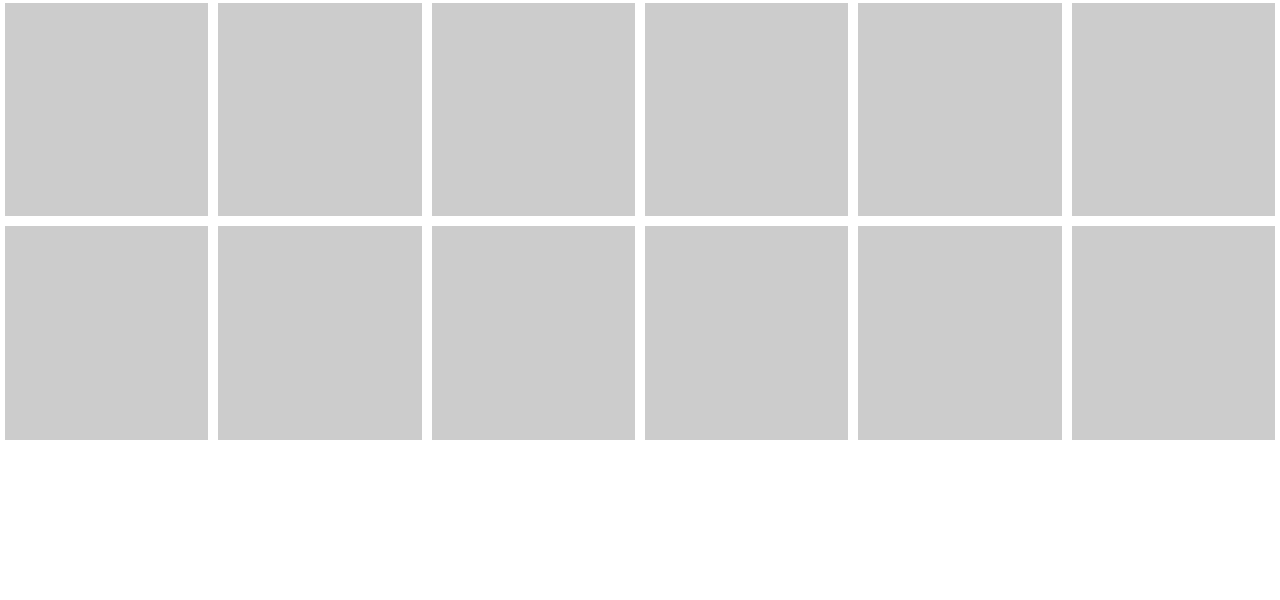
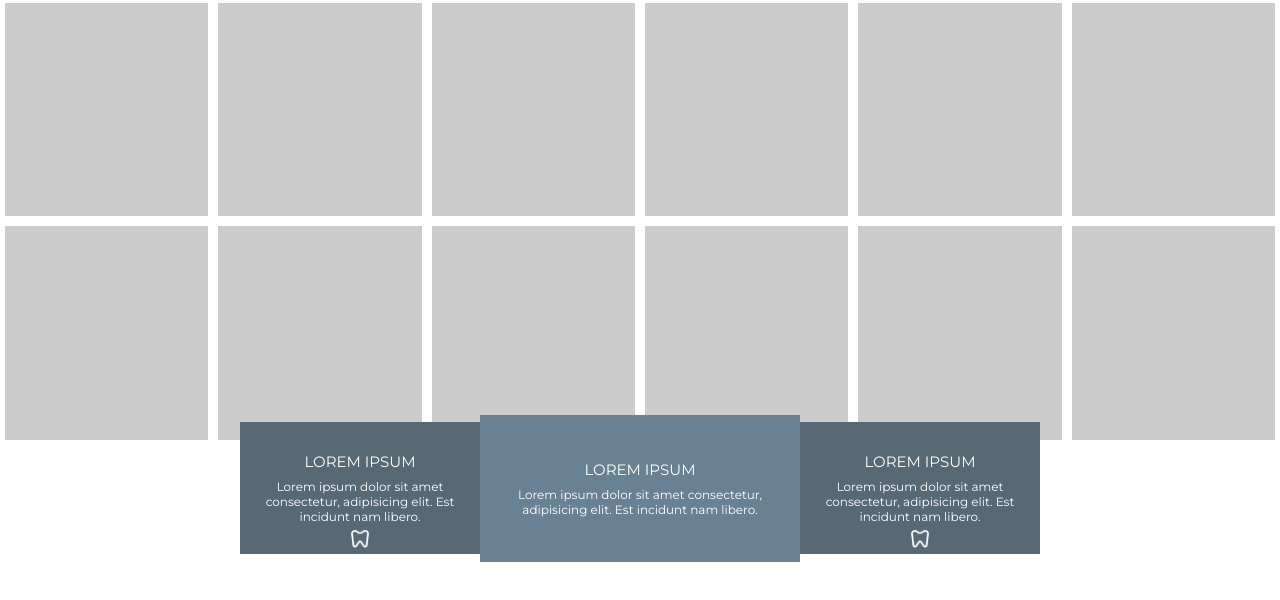
Before and after one commit to joilsonmslopes/dankicode-frontend-project04, a plain HTML site: page index.html in a window 1280 px wide. Shown: the part 82-682 px from the top of the page. Drawn offline with Linux system fonts and the light colour scheme.

Commit message:
add section servicos

```diff
--- a/css/style.css
+++ b/css/style.css
@@ -50,9 +50,9 @@ header ul a {
 	color: #b4b4b4;
 }
 
-/****/
+/* ------------------------------------- */
 
-/** MOSAICO **/
+/** SECTION MOSAICO **/
 
 section .mosaico-single {
 	float: left;
@@ -66,3 +66,47 @@ section .img-mosaico-single {
 	border: 5px solid white;
 	/* background-image: url(''); */
 }
+
+/* ------------------------------------- */
+
+/* SECTION SERVICOS */
+
+section.servicos > .container {
+	max-width: 800px;
+	display: flex;
+	align-items: center;
+	position: relative;
+	top: -30px;
+	text-align: center;
+}
+
+section.servicos > .container > .box-servico h2 {
+	text-transform: uppercase;
+	font-size: 15px;
+	font-weight: normal;;
+	color: white;
+}
+
+section.servicos > .container > .box-servico p {
+	font-size: 12px;
+	font-weight: normal;
+	color: white;
+	margin-top: 8px;
+}
+
+section.servicos > .container > .box-servico:nth-of-type(1),
+section.servicos > .container > .box-servico:nth-of-type(3) {
+	width: 30%;
+	padding: 30px 2%;
+	background-color:  #576975;
+	background-image: url('../imagens/icone_dente.png');
+	background-position: center calc(100% - 6px);
+	background-size: 18px 18px;
+	background-repeat: no-repeat;
+}
+
+section.servicos > .container > .box-servico:nth-of-type(2) {
+	width: 40%;
+	padding: 45px 2%;
+	background-color: #688293;
+}
--- a/index.html
+++ b/index.html
@@ -66,6 +66,24 @@
         </div><!--container-->
     </section><!--mosaico-->
 
+    <section class="servicos">
+        <div class="container">
+            <div class="box-servico">
+                <h2>Lorem Ipsum</h2>
+                <p>Lorem ipsum dolor sit amet consectetur, adipisicing elit. Est incidunt nam libero.</p>
+            </div><!--box-servico-->
+
+            <div class="box-servico">
+                <h2>Lorem Ipsum</h2>
+                <p>Lorem ipsum dolor sit amet consectetur, adipisicing elit. Est incidunt nam libero.</p>
+            </div><!--box-servico-->
+
+            <div class="box-servico">
+                <h2>Lorem Ipsum</h2>
+                <p>Lorem ipsum dolor sit amet consectetur, adipisicing elit. Est incidunt nam libero.</p>
+            </div><!--box-servico-->
+        </div><!--container-->
+    </section><!--servicos-->
 
 </body>
 </html>
```
